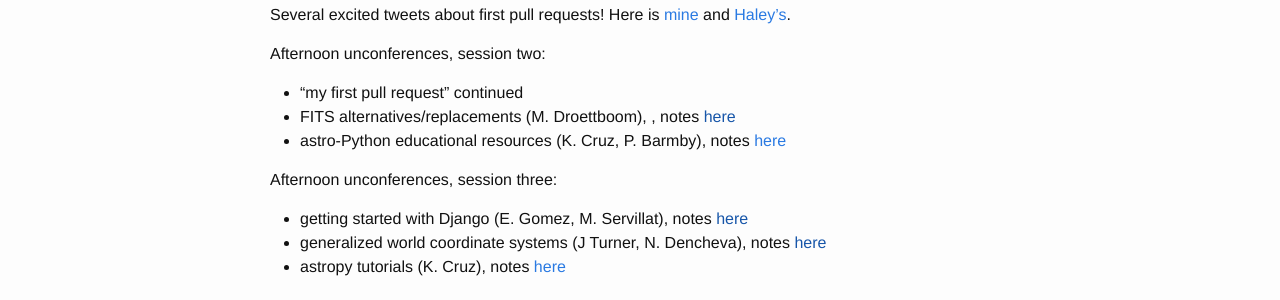
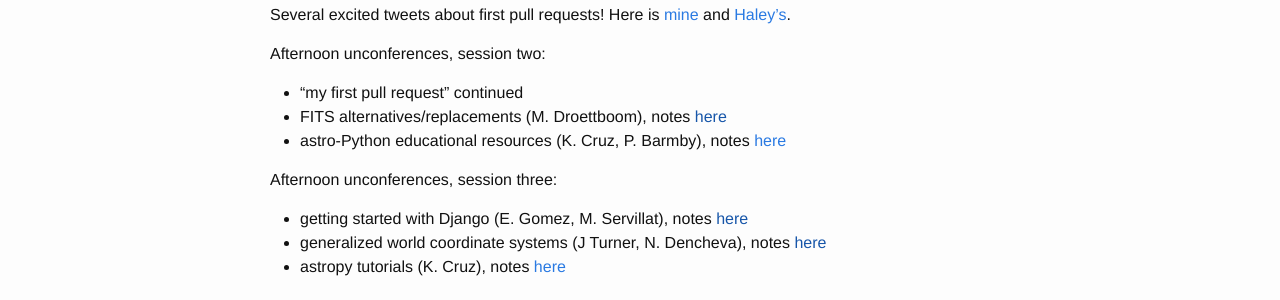
Before and after one commit to PBarmby/PBarmby.github.io, a Jekyll site: the page built from _posts/2015-04-21-Python-in-Astronomy-Day-2.markdown, in a window 1280 px wide. Shown: the part 560-860 px from the top of the page. Built offline with Jekyll 4.4.1, drawn with Linux system fonts in a browser that asks for light colours.

Commit message:
slight edit

```diff
--- a/_posts/2015-04-21-Python-in-Astronomy-Day-2.markdown
+++ b/_posts/2015-04-21-Python-in-Astronomy-Day-2.markdown
@@ -26,7 +26,7 @@ Several excited tweets about first pull requests! Here is [mine](https://github.
 Afternoon unconferences, session two:
 
 * "my first pull request" continued
-* FITS alternatives/replacements (M. Droettboom), , notes [here]()
+* FITS alternatives/replacements (M. Droettboom), notes [here]()
 * astro-Python educational resources (K. Cruz, P. Barmby), notes [here](https://docs.google.com/document/d/16C2zZ96A8pX6f_-cRyIPjW7MfGwH7B9J7CX9pO6fCwk/edit)
 
 Afternoon unconferences, session three:
```
